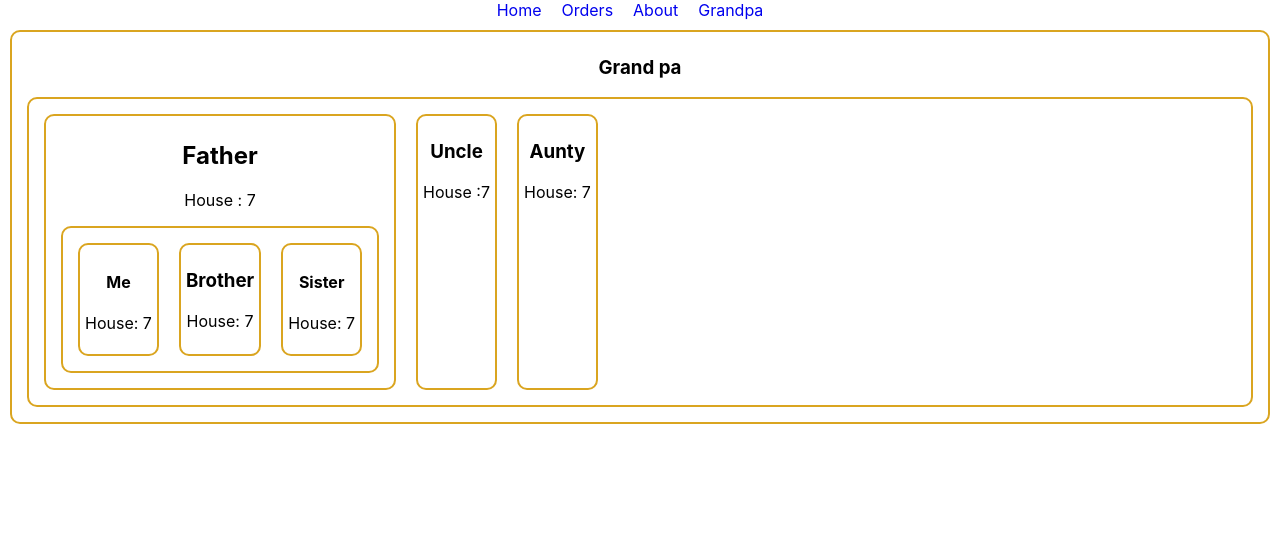
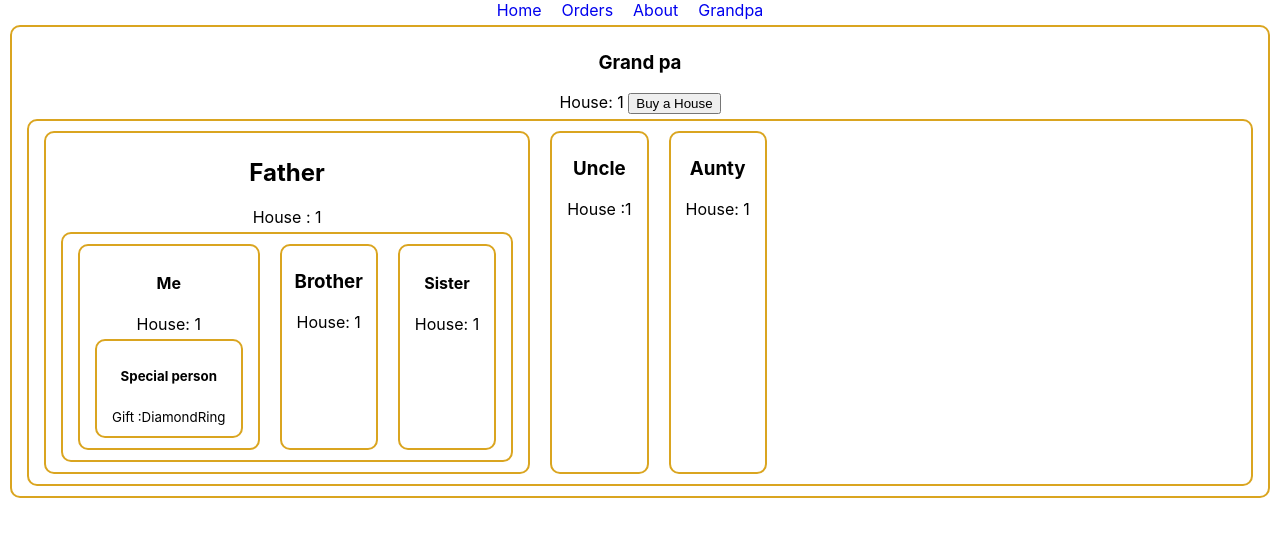
Before and after one commit to HasanTalukderictian/tshirt-app, a React (Create React App) app: page /grandpa in a window 1280 px wide. Shown: the top 536 px of the page. Built offline with nearby package versions, Linux system fonts and the light colour scheme.

Commit message:
props Delaying

```diff
--- a/src/Components/Father/Father.js
+++ b/src/Components/Father/Father.js
@@ -3,13 +3,13 @@
 import Brother from  '../Brother/Brother';
 import Sister from '../Sister/Sister';
 
-const Father = ({house}) => {
+const Father = ({house, ornament}) => {
     return (
         <div>
             <h2>Father</h2>
             <p>House : {house}</p>
             <div style={{display:'flex'}}>
-            <MySelf house ={house}></MySelf>
+            <MySelf house ={house} ornament={ornament}></MySelf>
             <Brother house ={house}></Brother>
             <Sister house ={house}></Sister>
             </div>
--- a/src/Components/Grandpa/Grandpa.css
+++ b/src/Components/Grandpa/Grandpa.css
@@ -1,6 +1,9 @@
 .grandpa,.grandpa div{
     border: 2px solid goldenrod;
-    margin: 10px;
+    margin:  5px 10px;
     padding: 5px;
     border-radius: 10px;
 }
+.grandpa p {
+    margin: 5px 10px;
+}
--- a/src/Components/Grandpa/Grandpa.js
+++ b/src/Components/Grandpa/Grandpa.js
@@ -1,17 +1,24 @@
-import React from 'react';
+import React, { useState } from 'react';
 import './Grandpa.css';
 import Father from '../Father/Father.js';
 import Uncle from '../Uncle/Uncle.js';
 import Aunty from '../Aunty/Aunty.js';
 
 const Grandpa = () => {
-    const house = 7;
+    const [house, setHouse] = useState(1);
+    const ornament = 'DiamondRing';
+
+    const handleBuyAHouse = () =>{
+        const newHouse = house+1;
+        setHouse(newHouse);
+    }
     return (
         <section className='grandpa' >
             <h3>Grand pa</h3>
+            <p>House: {house} <button onClick={handleBuyAHouse}> Buy a House</button></p>
             <div style={{ display: 'flex' }}>
 
-                <Father house={house}></Father>
+                <Father house={house} ornament={ornament}></Father>
                 <Uncle house={house}></Uncle>
                 <Aunty house={house}></Aunty>
             </div>
--- a/src/Components/MySelf/MySelf.js
+++ b/src/Components/MySelf/MySelf.js
@@ -1,10 +1,12 @@
 import React from 'react';
+import Special from '../Special/Special';
 
-const MySelf = ({house}) => {
+const MySelf = ({house,ornament}) => {
     return (
         <div>
             <h4>Me</h4>
             <p>House: {house}</p>
+            <Special ornament={ornament}></Special>
         </div>
     );
 };
--- /dev/null
+++ b/src/Components/Special/Special.js
@@ -0,0 +1,12 @@
+import React from 'react';
+
+const Special = ({ornament}) => {
+    return (
+        <div>
+            <h5>Special person</h5>
+            <p><small>Gift :{ornament}</small></p>
+        </div>
+    );
+};
+
+export default Special;
```
